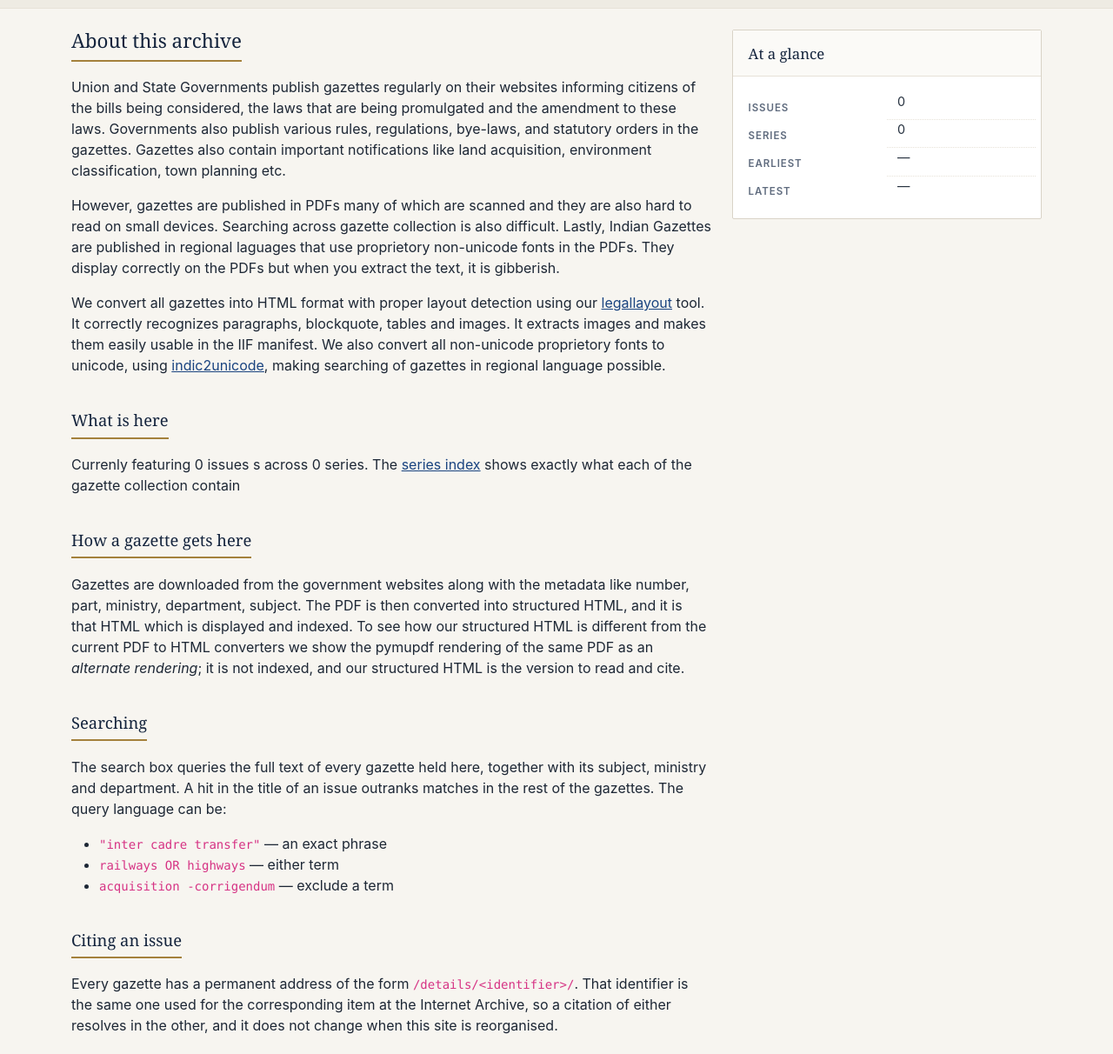
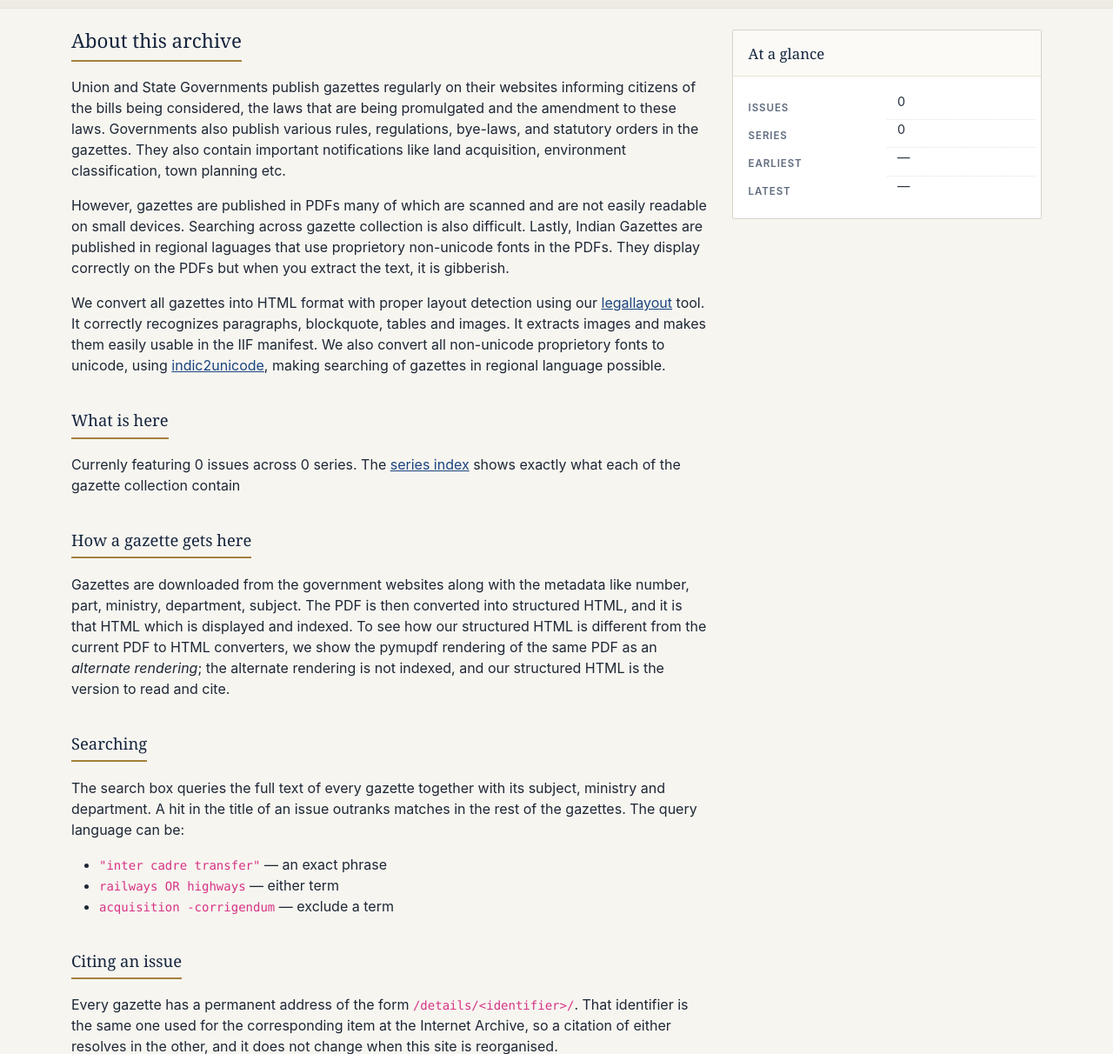
Before and after one commit to sushant354/egazette, a Django app: page /about/ in a window 1280 px wide. Shown: the part 228-1440 px from the top of the page at 87% size. Run offline with Django 4.2, Linux system fonts and the light colour scheme; data that the repository does not hold is empty; some libraries are stand-ins or nearby versions.

Commit message:
Fixing typos to the about page

```diff
--- a/website/templates/gazettes/about.html
+++ b/website/templates/gazettes/about.html
@@ -21,16 +21,16 @@
   <div class="col-lg-8">
     <h1 class="section-title">About this archive</h1>
 
-    <p>Union and State Governments publish gazettes regularly on their websites informing citizens of the bills being considered, the laws that are being promulgated and the amendment to these laws.  Governments also publish various rules, regulations, bye-laws, and statutory orders in the gazettes. Gazettes also contain important notifications like land acquisition, environment classification, town planning etc.
+    <p>Union and State Governments publish gazettes regularly on their websites informing citizens of the bills being considered, the laws that are being promulgated and the amendment to these laws.  Governments also publish various rules, regulations, bye-laws, and statutory orders in the gazettes. They also contain important notifications like land acquisition, environment classification, town planning etc.
     </p>
 
-    <p>However, gazettes are published in PDFs many of which are scanned and they  are also hard to read on small devices. Searching across gazette collection is also difficult. Lastly, Indian Gazettes are published in regional laguages that use proprietory non-unicode fonts in the PDFs. They display correctly on the PDFs but when you extract the text, it is gibberish.</p>
+    <p>However, gazettes are published in PDFs many of which are scanned and are not easily readable on small devices. Searching across gazette collection is also difficult. Lastly, Indian Gazettes are published in regional laguages that use proprietory non-unicode fonts in the PDFs. They display correctly on the PDFs but when you extract the text, it is gibberish.</p>
 
     <p>We convert all gazettes into HTML format with proper layout detection using our <a href="https://github.com/sushant354/legallayout" target="_blank">legallayout</a> tool. It correctly recognizes paragraphs, blockquote, tables and images. It extracts images and makes them easily usable in the IIF manifest. We also convert all non-unicode proprietory fonts to unicode, using <a href="https://github.com/sushant354/indic2unicode/" target="_blank">indic2unicode</a>, making searching of gazettes in regional language possible.</p>
 
     <h2 class="section-title mt-4" style="font-size:1.15rem">What is here</h2>
     <p>
-      Currenly featuring {{ stats.total|intcomma_in }} issues {{ stats.total|pluralize }} across
+      Currenly featuring {{ stats.total|intcomma_in }} issue{{ stats.total|pluralize }} across
       {{ source_count|intcomma_in }} series{% if stats.earliest and stats.latest %},
       from {{ stats.earliest|date:"Y" }} to {{ stats.latest|date:"Y" }}{% endif %}.
       The
@@ -42,15 +42,15 @@
     <p>
       Gazettes are downloaded from the  government websites  along with the metadata like number, part, ministry, department, subject. The PDF is then converted
       into structured HTML, and it is that HTML which is displayed and indexed.
-      To see how our structured HTML is different from the current PDF to HTML converters we show the pymupdf
+      To see how our structured HTML is different from the current PDF to HTML converters, we show the pymupdf
       rendering of the same PDF  as an
-      <em>alternate rendering</em>; it is not indexed, and our structured HTML
+      <em>alternate rendering</em>; the alternate rendering is not indexed, and our structured HTML
       is the version to read and cite.
     </p>
 
     <h2 class="section-title mt-4" style="font-size:1.15rem">Searching</h2>
     <p>
-      The search box queries the full text of every gazette held here, together
+      The search box queries the full text of every gazette together
       with its subject, ministry and department. A hit in the title of an issue
       outranks matches in the rest of the gazettes. The query language can be:
     </p>
```
